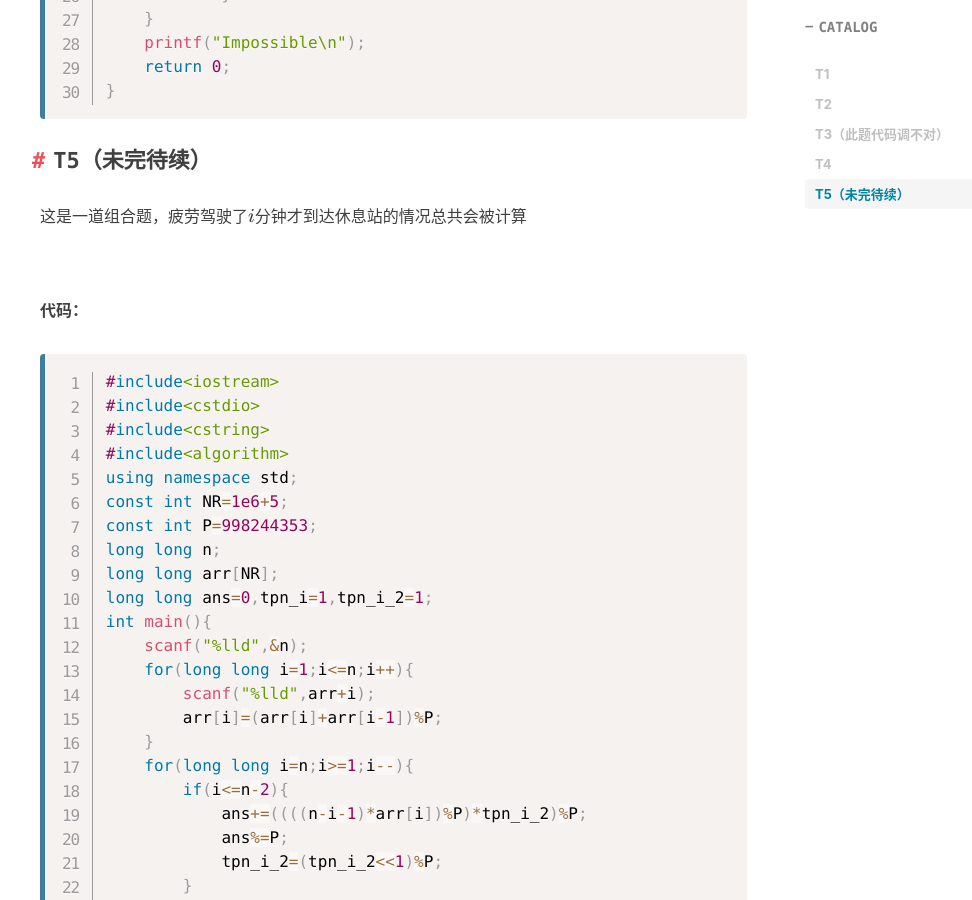
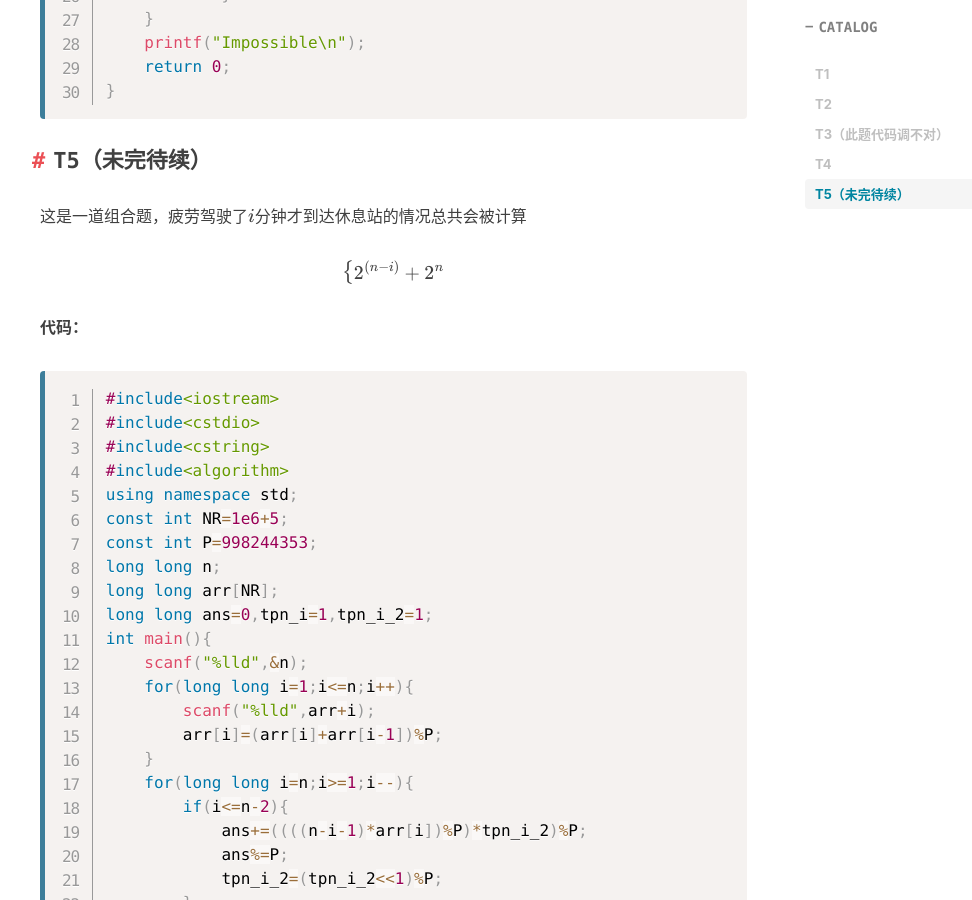
Before and after one commit to ethan-enhe/ethan-enhe.github.io, a Jekyll site: the page built from _posts/2020-07-08-cf-edu-round-47解题记录.md, in a window 1280 px wide and 900 px high, scrolled down 4114 px. Shown: the whole window, without its empty margins (225-1197 px from the left). Built offline with Jekyll 4.4.1, drawn with Linux system fonts in a browser that asks for light colours; nearby versions of some CDN libraries; formulas are drawn with MathJax 3; comment, search, counter and statistics services are not loaded.

Commit message:
_posts/2020-07-08-cf-edu-round-47解题记录.md updated from https://stackedit.io/

````diff
--- a/_posts/2020-07-08-cf-edu-round-47解题记录.md
+++ b/_posts/2020-07-08-cf-edu-round-47解题记录.md
@@ -157,7 +157,9 @@ int main(){
 ## T5（未完待续）
 这是一道组合题，疲劳驾驶了$$i$$分钟才到达休息站的情况总共会被计算
 
-$$$$
+$$\left\{  \begin{aligned}
+2^{(n-i)}+2^{n}
+\end{aligned}  \right.$$
 
 **代码：**
 ```cpp
````
Also changed, not shown: other parts of _posts/2020-07-08-cf-edu-round-47解题记录.md (+2 -2 lines).
